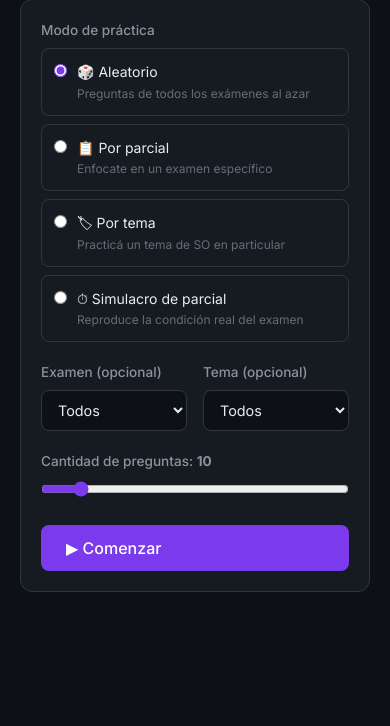
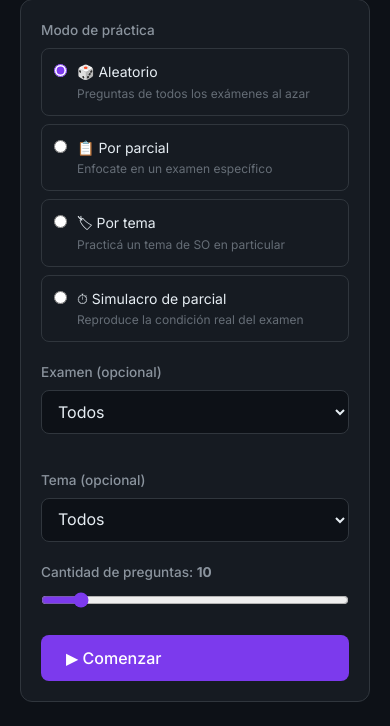
Before and after one commit to Dybalux/exam-qa-extractor, a FastAPI app: page /practice in a window 390 px wide. Shown: the part 118-844 px from the top of the page. Run offline with FastAPI, Linux system fonts and the light colour scheme; data that the repository does not hold is empty.

Commit message:
feat(responsive): add mobile-friendly forms and practice mode
- Set font-size: 16px on inputs to prevent iOS zoom
- Add min-height: 44px to buttons and form controls for touch targets
- Make quiz-card full-width on mobile
- Increase answer-option padding for better touch experience
- Stack form-row columns vertically on mobile (≤1023px)

PR #3 of responsive design initiative

```diff
--- a/app/static/css/styles.css
+++ b/app/static/css/styles.css
@@ -122,7 +122,7 @@
 /* Forms */
 .form-group { margin-bottom: 20px; }
 .form-label { display: block; font-size: 0.85rem; font-weight: 500; color: var(--text-secondary); margin-bottom: 6px; }
-.form-control { width: 100%; padding: 10px 12px; background: var(--bg-base); border: 1px solid var(--border); border-radius: var(--radius); color: var(--text-primary); font-size: 0.9rem; font-family: inherit; transition: border-color var(--t), box-shadow var(--t); }
+.form-control { width: 100%; padding: 10px 12px; background: var(--bg-base); border: 1px solid var(--border); border-radius: var(--radius); color: var(--text-primary); font-size: 16px; font-family: inherit; transition: border-color var(--t), box-shadow var(--t); }
 .form-control:focus { outline: none; border-color: var(--primary); box-shadow: 0 0 0 3px rgba(124,58,237,.2); }
 .form-control::placeholder { color: var(--text-muted); }
 textarea.form-control { resize: vertical; min-height: 100px; }
@@ -217,6 +217,20 @@
 .hide-desktop { display: inherit !important; }
 @media (min-width: 1024px) {
   .hide-desktop { display: none !important; }
+}
+
+@media (max-width: 1023px) {
+  /* Touch targets for mobile */
+  .btn { min-height: 44px; }
+  .btn-sm { min-height: 36px; }
+  .form-control { min-height: 44px; }
+
+  /* Practice cards for mobile */
+  .quiz-card { max-width: 100%; margin: 0; }
+  .answer-option { padding: 16px; }
+
+  /* Forms - stack columns on mobile */
+  .form-row { grid-template-columns: 1fr; }
 }
 
 /* ============================================
```
